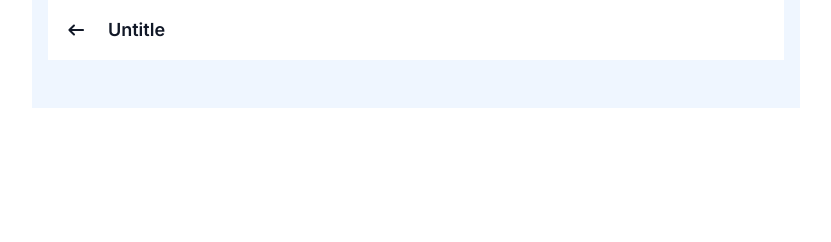
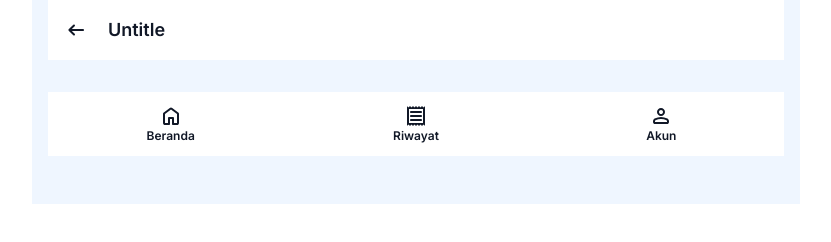
Before and after one commit to eri-maulana/Membuat-Website-E-Wallet-dengan-Tailwind---Slicing, a website: page dist/index.html in a window 1280 px wide. Shown: the whole page, without its empty margins (224-1055 px from the left). Drawn offline with Linux system fonts and the light colour scheme; a web font is replaced by a local one.

Commit message:
04. Component-Navbar

```diff
--- a/dist/index.html
+++ b/dist/index.html
@@ -23,6 +23,28 @@
             <p class="text-lg font-semibold">Untitle</p>
          </div>
         <!-- ./ App Bar  -->
+
+        <div class="h-8"></div>
+
+        <!-- Nav Bar -->
+         <div class="flex justify-evenly bg-white">
+            <a href="#" class="flex flex-col items-center group w-full p-3 focus:outline-none focus:ring-2 focus:ring-green-400 text-gray-900 hover:bg-gray-50">
+                <span class="i-material-symbols-home-outline-rounded text-icon-md inline group-hover:hidden"></span>
+                <span class="i-material-symbols-home-rounded text-icon-md hidden group-hover:inline"></span>
+                <span class="text-xs font-semibold">Beranda</span>
+            </a>
+            <a href="#" class="flex flex-col items-center group w-full p-3 focus:outline-none focus:ring-2 focus:ring-green-400 text-gray-900 hover:bg-gray-50">
+                <span class="i-material-symbols-receipt-outline-rounded text-icon-md inline group-hover:hidden"></span>
+                <span class="i-material-symbols-receipt-rounded text-icon-md hidden group-hover:inline"></span>
+                <span class="text-xs font-semibold">Riwayat</span>
+            </a>
+            <a href="#" class="flex flex-col items-center group w-full p-3 focus:outline-none focus:ring-2 focus:ring-green-400 text-gray-900 hover:bg-gray-50">
+                <span class="i-material-symbols-person-outline-rounded text-icon-md inline group-hover:hidden"></span>
+                <span class="i-material-symbols-person-rounded text-icon-md hidden group-hover:inline"></span>
+                <span class="text-xs font-semibold">Akun</span>
+            </a>
+         </div>
+        <!-- ./ Nav Bar -->
       </div>
     </div>
   </body>
```
Also changed, not shown: dist/assets/css/main.css.
